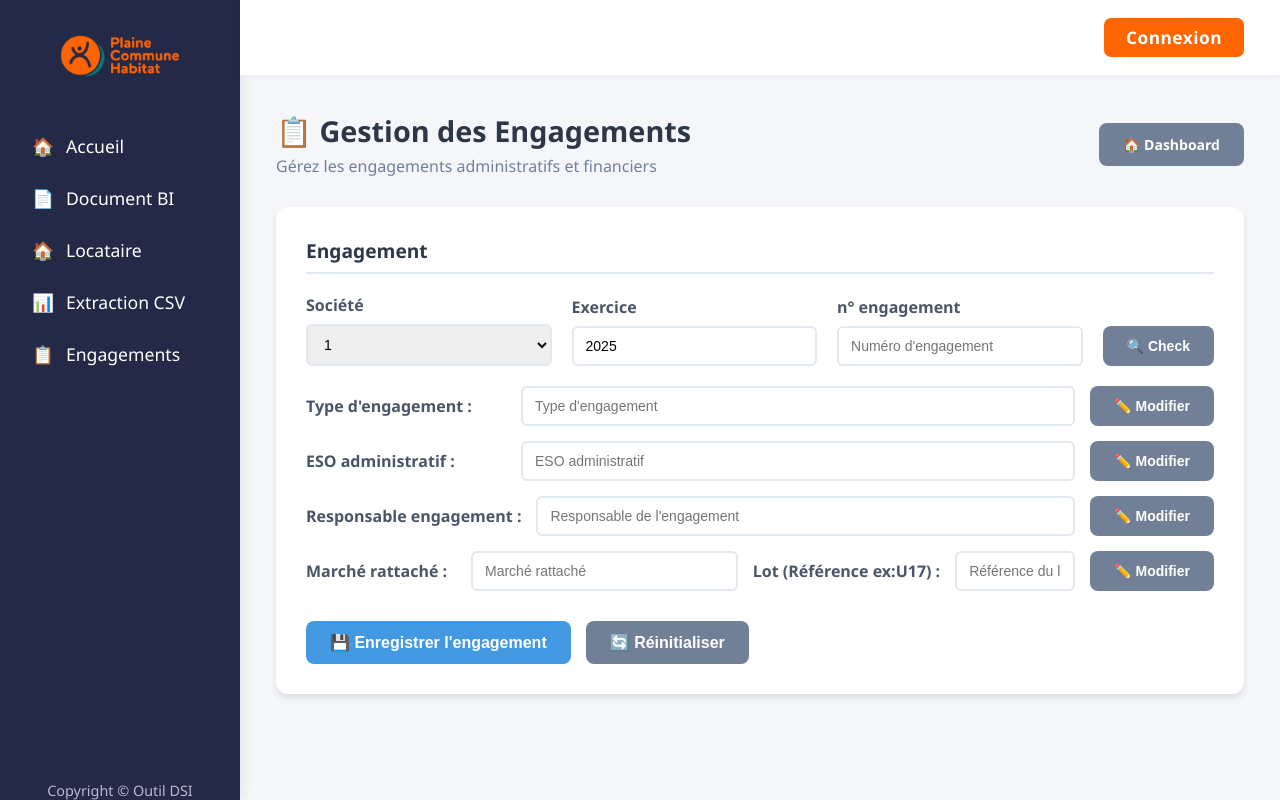
After one commit to mehdi-fahim/ToolsDSI, a Symfony app: template templates/admin/engagement.html.twig in a window 1280 px wide. The commit adds this page. Run offline with Twig, Linux system fonts and the light colour scheme; the template is opened without the code that fills it, so the values that code supplies are empty; some libraries are stand-ins or nearby versions.

Commit message:
Ajout de la page engagement

```diff
--- a/config/services.yaml
+++ b/config/services.yaml
@@ -45,5 +45,10 @@ services:
         arguments:
             $defaultConnection: '@doctrine.dbal.default_connection'
 
+    # Configuration pour le service EngagementOracleService
+    App\Service\EngagementOracleService:
+        arguments:
+            $defaultConnection: '@doctrine.dbal.default_connection'
+
     # add more service definitions when explicit configuration is needed
     # please note that last definitions always *replace* previous ones
--- a/templates/admin/base.html.twig
+++ b/templates/admin/base.html.twig
@@ -296,6 +296,7 @@
                 <li><a href="{{ path('admin_entity_view', {entityName: 'EditionBureautique'}) }}" style="display: flex; align-items: center; gap: 12px; color: #fff; text-decoration: none; padding: 14px 32px; font-size: 1.1rem; transition: background 0.2s;">📄 <span>Document BI</span></a></li>
                 <li><a href="{{ path('admin_locataire') }}" style="display: flex; align-items: center; gap: 12px; color: #fff; text-decoration: none; padding: 14px 32px; font-size: 1.1rem; transition: background 0.2s;">🏠 <span>Locataire</span></a></li>
                 <li><a href="{{ path('admin_extraction') }}" style="display: flex; align-items: center; gap: 12px; color: #fff; text-decoration: none; padding: 14px 32px; font-size: 1.1rem; transition: background 0.2s;">📊 <span>Extraction CSV</span></a></li>
+                <li><a href="{{ path('admin_engagement') }}" style="display: flex; align-items: center; gap: 12px; color: #fff; text-decoration: none; padding: 14px 32px; font-size: 1.1rem; transition: background 0.2s;">📋 <span>Engagements</span></a></li>
                 {% if app.session and app.session.get('is_admin') %}
                 <li><a href="{{ path('admin_entity_view', {entityName: 'Utilisateur'}) }}" style="display: flex; align-items: center; gap: 12px; color: #fff; text-decoration: none; padding: 14px 32px; font-size: 1.1rem; transition: background 0.2s;">👥 <span>Utilisateurs</span></a></li>
                     <li><a href="{{ path('admin_user_unlock') }}" style="color: #fff; font-weight: 600; text-decoration: none; font-size: 1.08rem; letter-spacing: 0.5px; padding: 14px 32px; display: block;"><span style='font-size:1.1em;'>🔒</span> Débloquer MDP</a></li>
--- /dev/null
+++ b/templates/admin/engagement.html.twig
@@ -0,0 +1,350 @@
+{% extends 'admin/base.html.twig' %}
+
+{% block title %}Gestion des Engagements - Panel Admin{% endblock %}
+
+{% block content %}
+    <div style="display: flex; justify-content: space-between; align-items: center; margin-bottom: 30px; flex-wrap: wrap; gap: 15px;">
+        <div>
+            <h2 style="color: #2d3748; font-size: 1.8rem; margin-bottom: 5px;">📋 Gestion des Engagements</h2>
+            <p style="color: #718096;">Gérez les engagements administratifs et financiers</p>
+        </div>
+        <div style="display: flex; gap: 10px; flex-wrap: wrap;">
+            <a href="{{ path('admin_dashboard') }}" class="btn btn-secondary">🏠 Dashboard</a>
+        </div>
+    </div>
+
+    {% if error is defined and error %}
+        <div style="background: #fed7d7; border: 1px solid #f56565; border-radius: 8px; padding: 20px; margin-bottom: 30px;">
+            <h3 style="color: #c53030; margin-bottom: 10px;">⚠️ Erreur</h3>
+            <p style="color: #742a2a; margin: 0;">{{ error }}</p>
+        </div>
+    {% endif %}
+
+    {% if success is defined and success %}
+        <div style="background: #c6f6d5; border: 1px solid #68d391; border-radius: 8px; padding: 20px; margin-bottom: 30px;">
+            <h3 style="color: #38a169; margin-bottom: 10px;">✅ Succès</h3>
+            <p style="color: #2f855a; margin: 0;">{{ success }}</p>
+        </div>
+    {% endif %}
+
+    <form method="POST" action="{{ path('admin_engagement') }}" style="background: white; border-radius: 12px; padding: 30px; box-shadow: 0 4px 6px rgba(0, 0, 0, 0.1);">
+
+        <!-- Section Engagement -->
+        <div style="margin-bottom: 30px;">
+            <h3 style="color: #2d3748; font-size: 1.2rem; margin-bottom: 20px; border-bottom: 2px solid #e2e8f0; padding-bottom: 8px;">
+                Engagement
+            </h3>
+
+            <!-- Indicateur pluriannuel -->
+            <div id="pluriannuel-info" style="display: none; margin-bottom: 15px; padding: 10px 15px; background: #e6fffa; border: 1px solid #38b2ac; border-radius: 6px; color: #2c7a7b;">
+                <span style="font-weight: 600;">🔄 Engagement pluriannuel détecté</span>
+                <span style="margin-left: 10px; font-size: 0.9rem;">Cet engagement s'étend sur plusieurs exercices.</span>
+            </div>
+
+            <!-- Première ligne -->
+            <div style="display: grid; grid-template-columns: 1fr 1fr 1fr auto; gap: 20px; margin-bottom: 20px; align-items: end;">
+                <div>
+                    <label for="societe" style="display: block; margin-bottom: 8px; color: #4a5568; font-weight: 600;">
+                        Société
+                    </label>
+                    <select id="societe" name="societe" style="width: 100%; padding: 10px 12px; border: 2px solid #e2e8f0; border-radius: 6px; font-size: 14px;">
+                        <option value="1" {{ (engagementData.societe ?? '1') == '1' ? 'selected' : '' }}>1</option>
+                        <option value="2" {{ (engagementData.societe ?? '1') == '2' ? 'selected' : '' }}>2</option>
+                        <option value="3" {{ (engagementData.societe ?? '1') == '3' ? 'selected' : '' }}>3</option>
+                    </select>
+                </div>
+
+                <div>
+                    <label for="exercice" style="display: block; margin-bottom: 8px; color: #4a5568; font-weight: 600;">
+                        Exercice
+                    </label>
+                    <input type="text"
+                           id="exercice"
+                           name="exercice"
+                           value="{{ engagementData.exercice ?? '2025' }}"
+                           style="width: 100%; padding: 10px 12px; border: 2px solid #e2e8f0; border-radius: 6px; font-size: 14px;">
+                </div>
+
+                <div>
+                    <label for="numero_engagement" style="display: block; margin-bottom: 8px; color: #4a5568; font-weight: 600;">
+                        n° engagement
+                    </label>
+                    <input type="text"
+                           id="numero_engagement"
+                           name="numero_engagement"
+                           value="{{ engagementData.numero_engagement ?? '' }}"
+                           placeholder="Numéro d'engagement"
+                           style="width: 100%; padding: 10px 12px; border: 2px solid #e2e8f0; border-radius: 6px; font-size: 14px;">
+                </div>
+
+                <div style="display: flex; align-items: end; height: 100%;">
+                    <button type="button" onclick="checkEngagement()" class="btn btn-secondary">
+                        🔍 Check
+                    </button>
+                </div>
+            </div>
+
+            <!-- Lignes suivantes avec liens "Modifier" -->
+            <div style="margin-bottom: 20px;">
+                <div style="display: flex; justify-content: space-between; align-items: center; margin-bottom: 15px;">
+                    <label for="type_engagement" style="color: #4a5568; font-weight: 600; min-width: 200px;">
+                        Type d'engagement :
+                    </label>
+                    <input type="text"
+                           id="type_engagement"
+                           name="type_engagement"
+                           value="{{ engagementData.type_engagement ?? '' }}"
+                           placeholder="Type d'engagement"
+                           style="flex: 1; margin: 0 15px; padding: 10px 12px; border: 2px solid #e2e8f0; border-radius: 6px; font-size: 14px;">
+                    <button type="button" onclick="modifierChamp('type_engagement')" class="btn btn-secondary">
+                        ✏️ Modifier
+                    </button>
+                </div>
+
+                <div style="display: flex; justify-content: space-between; align-items: center; margin-bottom: 15px;">
+                    <label for="eso_administratif" style="color: #4a5568; font-weight: 600; min-width: 200px;">
+                        ESO administratif :
+                    </label>
+                    <input type="text"
+                           id="eso_administratif"
+                           name="eso_administratif"
+                           value="{{ engagementData.eso_administratif ?? '' }}"
+                           placeholder="ESO administratif"
+                           style="flex: 1; margin: 0 15px; padding: 10px 12px; border: 2px solid #e2e8f0; border-radius: 6px; font-size: 14px;">
+                    <button type="button" onclick="modifierChamp('eso_administratif')" class="btn btn-secondary">
+                        ✏️ Modifier
+                    </button>
+                </div>
+
+                <div style="display: flex; justify-content: space-between; align-items: center; margin-bottom: 15px;">
+                    <label for="responsable_engagement" style="color: #4a5568; font-weight: 600; min-width: 200px;">
+                        Responsable engagement :
+                    </label>
+                    <input type="text"
+                           id="responsable_engagement"
+                           name="responsable_engagement"
+                           value="{{ engagementData.responsable_engagement ?? '' }}"
+                           placeholder="Responsable de l'engagement"
+                           style="flex: 1; margin: 0 15px; padding: 10px 12px; border: 2px solid #e2e8f0; border-radius: 6px; font-size: 14px;">
+                    <button type="button" onclick="modifierChamp('responsable_engagement')" class="btn btn-secondary">
+                        ✏️ Modifier
+                    </button>
+                </div>
+
+                <div style="display: flex; justify-content: space-between; align-items: center; margin-bottom: 15px;">
+                    <div style="display: flex; align-items: center; gap: 15px; flex: 1;">
+                        <label for="marche_rattache" style="color: #4a5568; font-weight: 600; min-width: 150px;">
+                            Marché rattaché :
+                        </label>
+                        <input type="text"
+                               id="marche_rattache"
+                               name="marche_rattache"
+                               value="{{ engagementData.marche_rattache ?? '' }}"
+                               placeholder="Marché rattaché"
+                               style="flex: 1; padding: 10px 12px; border: 2px solid #e2e8f0; border-radius: 6px; font-size: 14px;">
+                    </div>
+
+                    <div style="display: flex; align-items: center; gap: 15px; margin: 0 15px;">
+                        <label for="lot_reference" style="color: #4a5568; font-weight: 600; min-width: 150px;">
+                            Lot (Référence ex:U17) :
+                        </label>
+                        <input type="text"
+                               id="lot_reference"
+                               name="lot_reference"
+                               value="{{ engagementData.lot_reference ?? '' }}"
+                               placeholder="Référence du lot"
+                               style="width: 120px; padding: 10px 12px; border: 2px solid #e2e8f0; border-radius: 6px; font-size: 14px;">
+                    </div>
+
+                    <button type="button" onclick="modifierChamp('marche_lot')" class="btn btn-secondary">
+                        ✏️ Modifier
+                    </button>
+                </div>
+            </div>
+        </div>
+
+        <!-- Boutons d'action -->
+        <div style="display: flex; gap: 15px; flex-wrap: wrap; margin-top: 30px;">
+            <button type="submit" class="btn btn-primary" style="padding: 12px 24px; font-size: 1rem;">
+                💾 Enregistrer l'engagement
+            </button>
+
+            <button type="button" onclick="resetForm()" class="btn btn-secondary" style="padding: 12px 24px; font-size: 1rem;">
+                🔄 Réinitialiser
+            </button>
+        </div>
+    </form>
+{% endblock %}
+
+{% block javascript %}
+<script>
+    function checkEngagement() {
+        const societe = document.getElementById('societe').value;
+        const exercice = document.getElementById('exercice').value;
+        const numeroEngagement = document.getElementById('numero_engagement').value;
+
+        if (!societe || !exercice || !numeroEngagement) {
+            showNotification('Veuillez remplir tous les champs obligatoires (Société, Exercice, n° engagement)', 'error');
+            return;
+        }
+
+        // Afficher un indicateur de chargement
+        const checkButton = event.target;
+        const originalText = checkButton.innerHTML;
+        checkButton.innerHTML = '⏳ Vérification...';
+        checkButton.disabled = true;
+
+        // Appel AJAX pour récupérer les informations
+        fetch('{{ path('admin_engagement_check') }}', {
+            method: 'POST',
+            headers: {
+                'Content-Type': 'application/x-www-form-urlencoded',
+            },
+            body: new URLSearchParams({
+                'societe': societe,
+                'exercice': exercice,
+                'numero_engagement': numeroEngagement
+            })
+        })
+        .then(response => response.json())
+        .then(data => {
+            if (data.success && data.found) {
+                // Pré-remplir les champs avec les données récupérées
+                fillEngagementFields(data.data);
+
+                // Afficher un message de succès
+                showNotification('Engagement trouvé ! Les champs ont été pré-remplis.', 'success');
+
+                // Afficher l'indicateur pluriannuel si applicable
+                if (data.data.is_pluriannuel) {
+                    showPluriannuelIndicator();
+                }
+
+            } else {
+                showNotification(data.error || 'Aucun engagement trouvé avec ces paramètres.', 'error');
+            }
+        })
+        .catch(error => {
+            console.error('Erreur:', error);
+            showNotification('Erreur lors de la vérification de l\'engagement.', 'error');
+        })
+        .finally(() => {
+            // Restaurer le bouton
+            checkButton.innerHTML = originalText;
+            checkButton.disabled = false;
+        });
+    }
+
+    function fillEngagementFields(data) {
+        // Pré-remplir tous les champs
+        if (data.type_engagement) {
+            document.getElementById('type_engagement').value = data.type_engagement;
+        }
+
+        if (data.eso_administratif) {
+            document.getElementById('eso_administratif').value = data.eso_administratif;
+        }
+
+        if (data.responsable_engagement) {
+            document.getElementById('responsable_engagement').value = data.responsable_engagement;
+        }
+
+        if (data.marche_rattache) {
+            document.getElementById('marche_rattache').value = data.marche_rattache;
+        }
+
+        if (data.lot_reference) {
+            document.getElementById('lot_reference').value = data.lot_reference;
+        }
+    }
+
+    function showPluriannuelIndicator() {
+        // Afficher l'indicateur pluriannuel
+        const pluriannuelInfo = document.getElementById('pluriannuel-info');
+        if (pluriannuelInfo) {
+            pluriannuelInfo.style.display = 'block';
+        }
+    }
+
+    function showNotification(message, type = 'info') {
+        // Créer une notification temporaire
+        const notification = document.createElement('div');
+        notification.style.cssText = `
+            position: fixed;
+            top: 20px;
+            right: 20px;
+            padding: 15px 20px;
+            border-radius: 8px;
+            color: white;
+            font-weight: 600;
+            z-index: 1000;
+            max-width: 400px;
+            box-shadow: 0 4px 12px rgba(0,0,0,0.15);
+        `;
+
+        if (type === 'success') {
+            notification.style.background = '#48bb78';
+        } else if (type === 'error') {
+            notification.style.background = '#f56565';
+        } else {
+            notification.style.background = '#4299e1';
+        }
+
+        notification.textContent = message;
+        document.body.appendChild(notification);
+
+        // Supprimer la notification après 5 secondes
+        setTimeout(() => {
+            if (notification.parentNode) {
+                notification.parentNode.removeChild(notification);
+            }
+        }, 5000);
+    }
+
+    function modifierChamp(champId) {
+        const champ = document.getElementById(champId);
+        if (champ) {
+            champ.focus();
+            champ.select();
+        }
+
+        // Si c'est le champ marché/lot, on gère les deux champs
+        if (champId === 'marche_lot') {
+            const marcheRattache = document.getElementById('marche_rattache');
+            const lotReference = document.getElementById('lot_reference');
+            if (marcheRattache) marcheRattache.focus();
+        }
+    }
+
+    function resetForm() {
+        if (confirm('Êtes-vous sûr de vouloir réinitialiser tous les champs ?')) {
+            document.querySelector('form').reset();
+            // Remettre l'exercice par défaut
+            document.getElementById('exercice').value = '2025';
+
+            // Masquer l'indicateur pluriannuel
+            const pluriannuelInfo = document.getElementById('pluriannuel-info');
+            if (pluriannuelInfo) {
+                pluriannuelInfo.style.display = 'none';
+            }
+        }
+    }
+
+    // Validation en temps réel
+    document.addEventListener('DOMContentLoaded', function() {
+        const exerciceInput = document.getElementById('exercice');
+        if (exerciceInput) {
+            exerciceInput.addEventListener('input', function() {
+                const value = this.value;
+                if (value && !/^\d{4}$/.test(value)) {
+                    this.style.borderColor = '#f56565';
+                    this.title = 'L\'exercice doit être une année à 4 chiffres (ex: 2025)';
+                } else {
+                    this.style.borderColor = '#e2e8f0';
+                    this.title = '';
+                }
+            });
+        }
+    });
+</script>
+{% endblock %}
```
Also changed, not shown: src/Controller/AdminController.php (+98 -1 lines), src/Service/EngagementOracleService.php (added, +104 -0 lines), templates/admin/dashboard.html.twig (+31 -0 lines).
